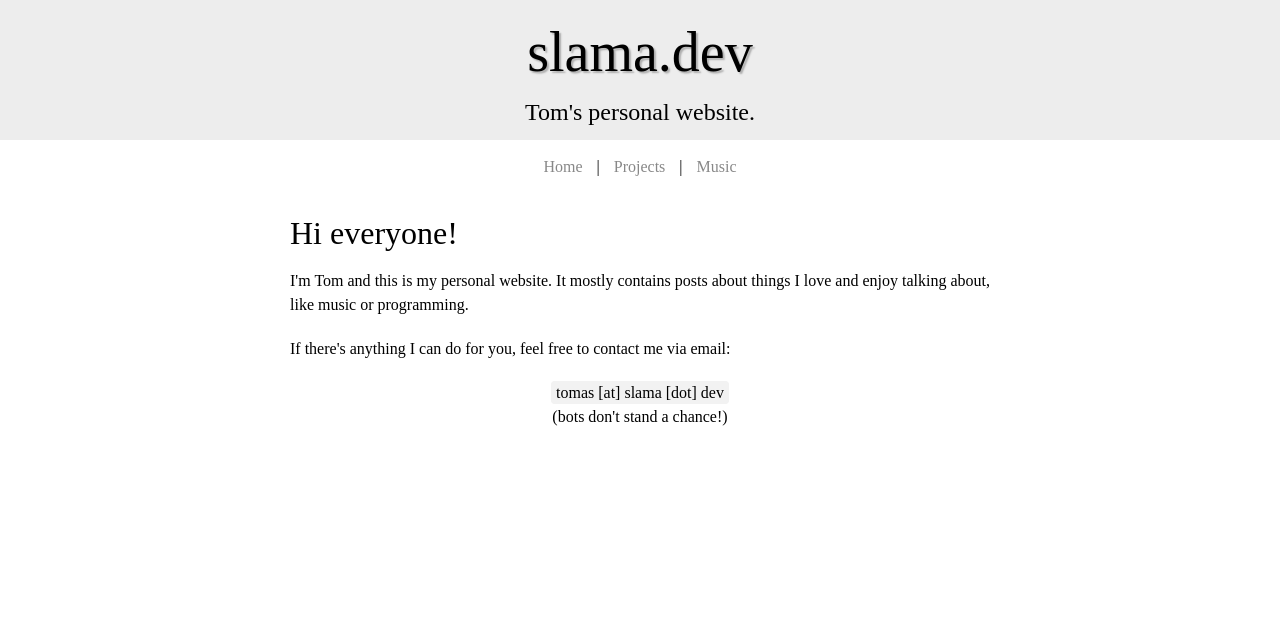
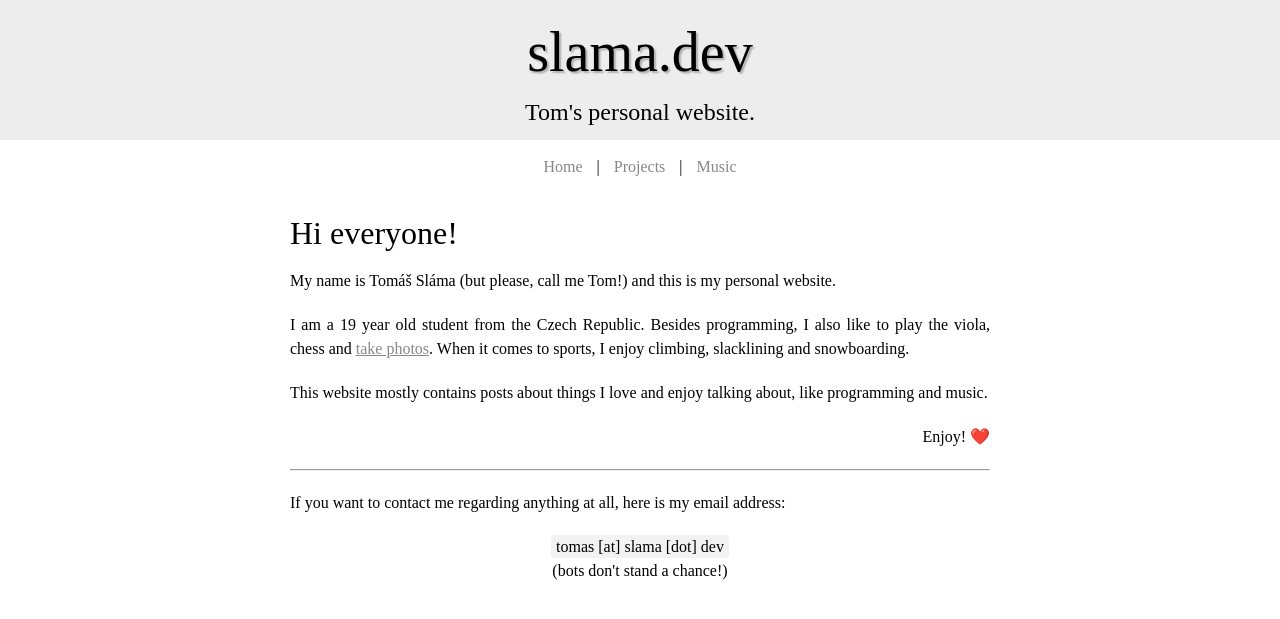
Before and after one commit to xiaoxiae/slama.dev, a Jekyll site: the page built from index.html, in a window 1280 px wide. Shown: the top 619 px of the page. Built offline with Jekyll 4.4.1, drawn with Linux system fonts in a browser that asks for light colours; some web fonts are replaced.

Commit message:
update index.html

```diff
--- a/index.html
+++ b/index.html
@@ -5,12 +5,24 @@ layout: default
 
 <h1>Hi everyone!</h1>
 
-<p>I'm Tom and this is my personal website.
-It mostly contains posts about things I love and enjoy talking about, like music or programming.</p>
+<p>My name is Tomáš Sláma (but please, call me Tom!) and this is my personal website.</p>
 
-<p>If there's anything I can do for you, feel free to contact me via email:</p>
+<p>I am a 19 year old student from the Czech Republic.
+Besides programming, I also like to play the viola, chess and <a href="https://www.instagram.com/tomas.slama/">take photos</a>.
+When it comes to sports, I enjoy climbing, slacklining and snowboarding.</p>
 
-<center>
+
+<p>This website mostly contains posts about things I love and enjoy talking about, like programming and music.</p>
+
+<div align="right">
+  <p>Enjoy! ❤️</p>
+</div>
+
+<hr>
+
+<p>If you want to contact me regarding anything at all, here is my email address:</p>
+
+<div align="center">
   <code class="highlighter-rouge">
     tomas
     [at]
@@ -20,4 +32,4 @@ It mostly contains posts about things I love and enjoy talking about, like music
   </code>
 
   <p>(bots don't stand a chance!)</p>
-</center>
+</div>
```
